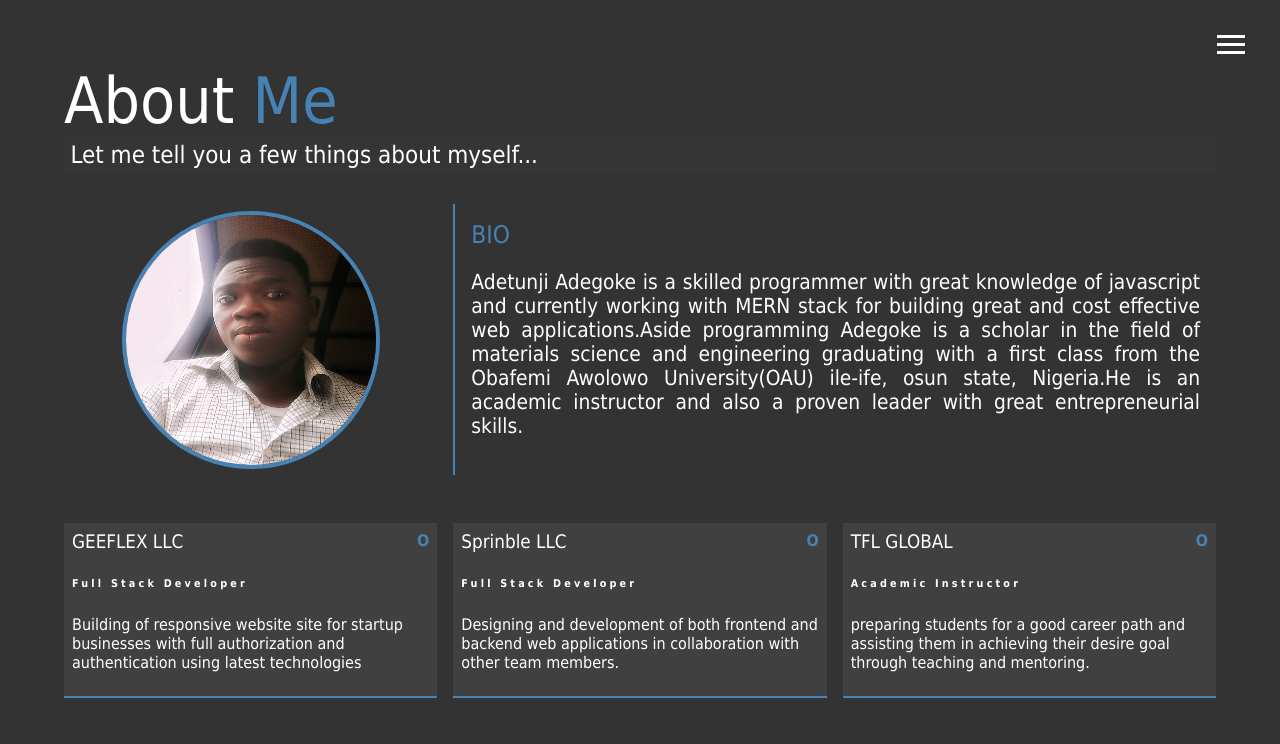
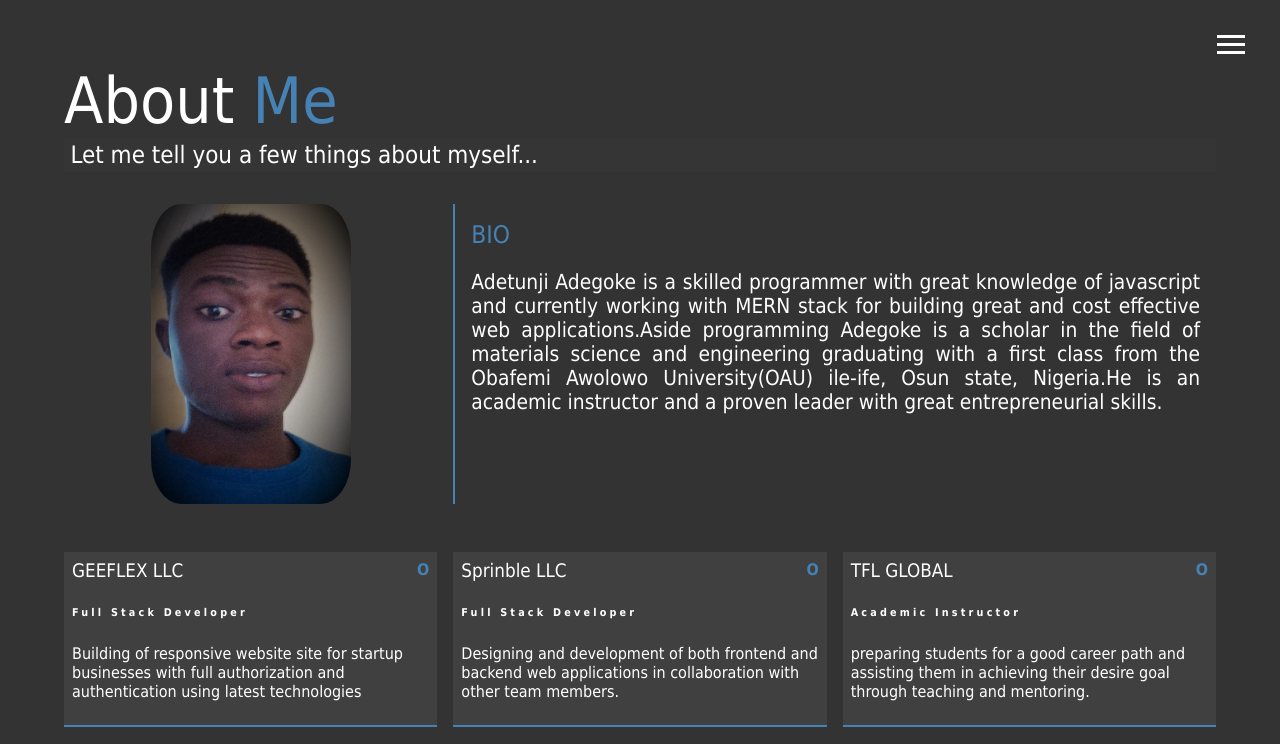
Before and after one commit to Geemarn/Portfolio-website-vanilla-JS-with-Sass-, a PHP site: page /about.html in a window 1280 px wide. Shown: the top 744 px of the page. Run offline with PHP 8.4, Linux system fonts and the light colour scheme; some libraries are stand-ins or nearby versions.

Commit message:
'redeploy'

```diff
--- a/about.html
+++ b/about.html
@@ -58,11 +58,11 @@
       Let me tell you a few things about myself...
     </h2>
     <div class="about-info">
-      <img src="img/goke1.jpeg" alt="Adegoke" class="bio-image">
+      <img src="img/goke4.jpg" alt="Adegoke" class="bio-image">
 
       <div class="bio">
         <h3 class="text-secondary">BIO</h3>
-        <p>Adetunji Adegoke is a skilled programmer with great knowledge of javascript and currently working with MERN stack for building great and cost effective web applications.Aside programming Adegoke is a scholar in the field of materials science and engineering graduating with a first class from the Obafemi Awolowo University(OAU) ile-ife, osun state, Nigeria.He is an academic instructor and also a proven leader with great entrepreneurial skills.</p>
+        <p>Adetunji Adegoke is a skilled programmer with great knowledge of javascript and currently working with MERN stack for building great and cost effective web applications.Aside programming Adegoke is a scholar in the field of materials science and engineering graduating with a first class from the Obafemi Awolowo University(OAU) ile-ife, Osun state, Nigeria.He is an academic instructor and a proven leader with great entrepreneurial skills.</p>
       </div>
 
       <div class="job job-1">
--- a/css/main.css
+++ b/css/main.css
@@ -57,7 +57,7 @@
     .menu-brand .portrait {
       width: 250px;
       height: 250px;
-      background-image: url("../img/goke2.jpg");
+      background-image: url("../img/goke3.jpg");
       filter: gray(1);
       background-size: cover;
       border-radius: 50%;
@@ -197,11 +197,11 @@ main {
   grid-template-columns: repeat(3, 1fr); }
   .about-info .bio-image {
     grid-area: bioimage;
-    width: 250px;
-    height: 250px;
+    width: 200px;
+    height: 300px;
     margin: auto;
-    border-radius: 50%;
-    border: 4px solid steelblue; }
+    border-radius: 15%;
+    border: none; }
   .about-info .bio {
     grid-area: bio;
     font-size: 1.5rem;
@@ -337,7 +337,7 @@ main {
     height: 25vh;
     transform: translate3d(-100%, 0, 0); }
     .menu-brand .portrait {
-      background: url("../img/goke.jpeg");
+      background: url("../img/goke3.jpg");
       width: 100px;
       height: 100px;
       background-size: cover; }
```
Also changed, not shown: img/goke1.jpeg (deleted), img/goke2.jpg (deleted), img/goke3.jpg (added), img/goke4.jpg (added).
